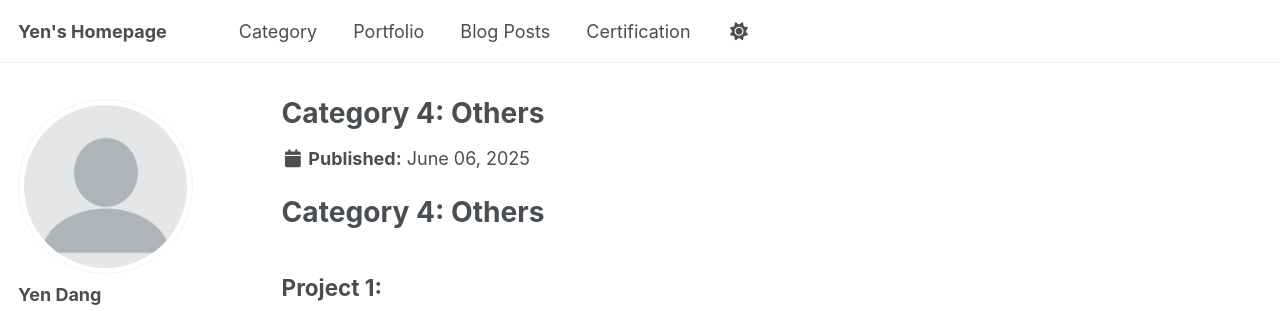
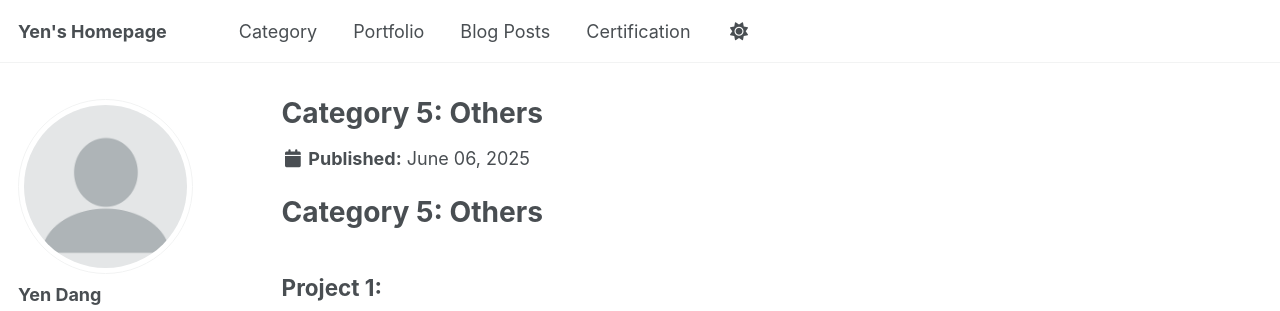
Before and after one commit to yen010390/yen010390.github.io, a Jekyll site: the page built from _category/c5.md, in a window 1280 px wide and 989 px high. Shown: the top 311 px of the window. Built offline with Jekyll 4.4.1, drawn with Linux system fonts in a browser that asks for light colours; some web fonts are replaced.

Commit message:
Update and rename Other.md to c5.md

```diff
--- a/_category/Other.md
+++ b/_category/c5.md
@@ -1,9 +1,9 @@
 ---
-title: "Category 4: Others"
+title: "Category 5: Others"
 excerpt: "This category features projects that delve into the core technical analysis required for process excellence. It includes the use of sophisticated tools like Siemens Tecnomatix for system simulation and validation, alongside foundational industrial engineering methods like MTM for in-depth time studies and bottleneck removal."
 collection: category
 ---
 
-# Category 4: Others
+# Category 5: Others
 
 ## Project 1:
```
